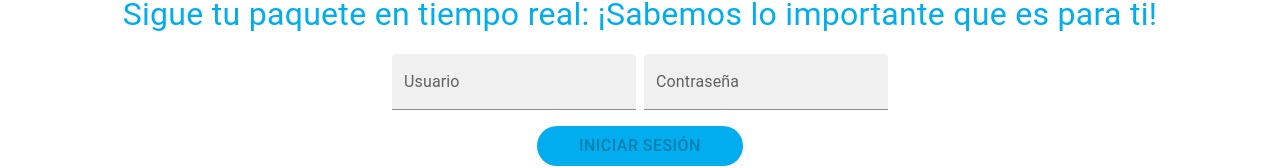
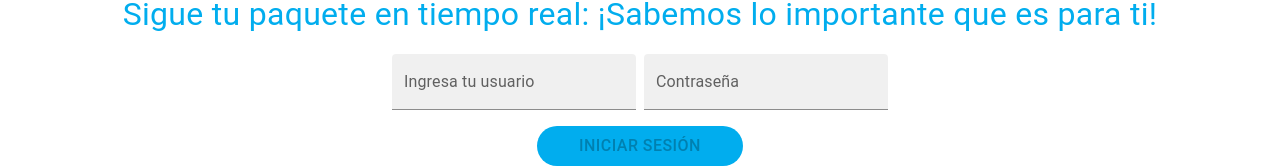
Before and after one commit to jptorresh/Prueba_tecnica_plan_carrera, a React (Vite) app: page / in a window 1280 px wide. Shown: the part 692-860 px from the top of the page. Built offline with nearby package versions, Linux system fonts and the light colour scheme.

Commit message:
inicio sesion

```diff
--- a/src/componentes/InicioSesion.tsx
+++ b/src/componentes/InicioSesion.tsx
@@ -44,7 +44,7 @@ const InicioSesion = () => {
         <Grid item xs={12}>
           <TextField
             id="filled-basic"
-            label="Usuario"
+            label="Ingresa tu usuario"
             variant="filled"
             value={usuario}
             onChange={(e) => setUsuario(e.target.value)}
```
